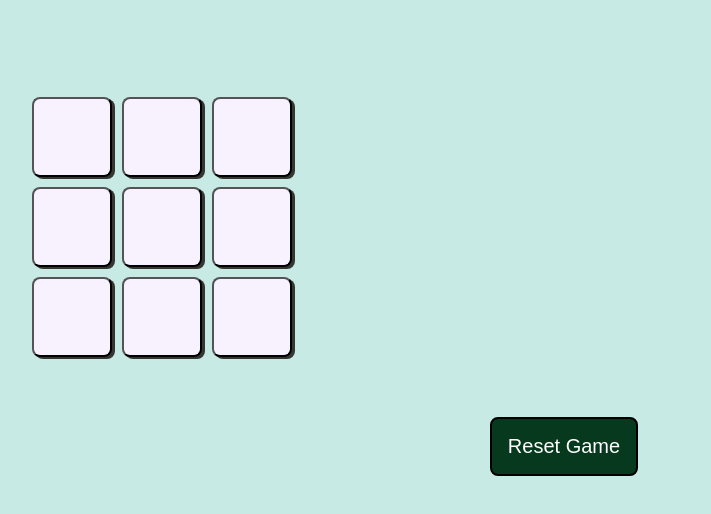
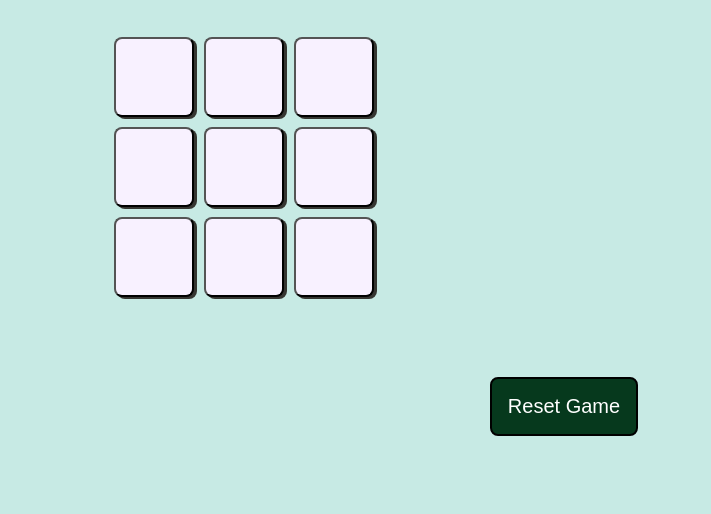
Before and after one commit to Yatiyachika/TicTacToe, a plain HTML site: page index.html in a window 1280 px wide. Shown: the part 90-604 px from the top of the page, without its empty margins (76-787 px from the left). Drawn offline with Linux system fonts and the light colour scheme.

Commit message:
Update style.css

```diff
--- a/style.css
+++ b/style.css
@@ -31,7 +31,7 @@ h1{
     width: 900px;
     height: 300px;
     align-items: center;
-    margin: 100px 0pc 0px 100px;
+    margin: 5vmin auto;
 }
 .row{
     width: 300px;
```
